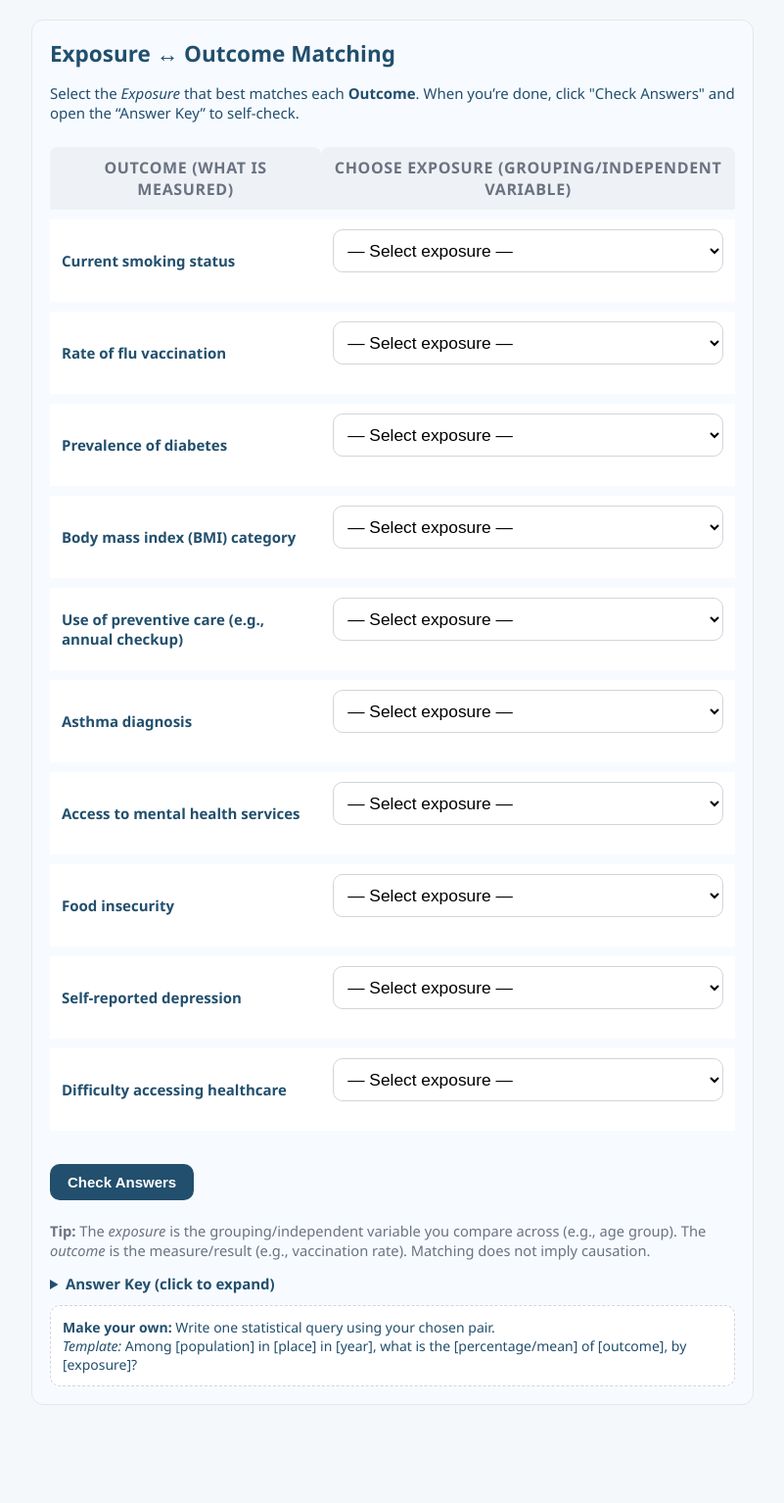
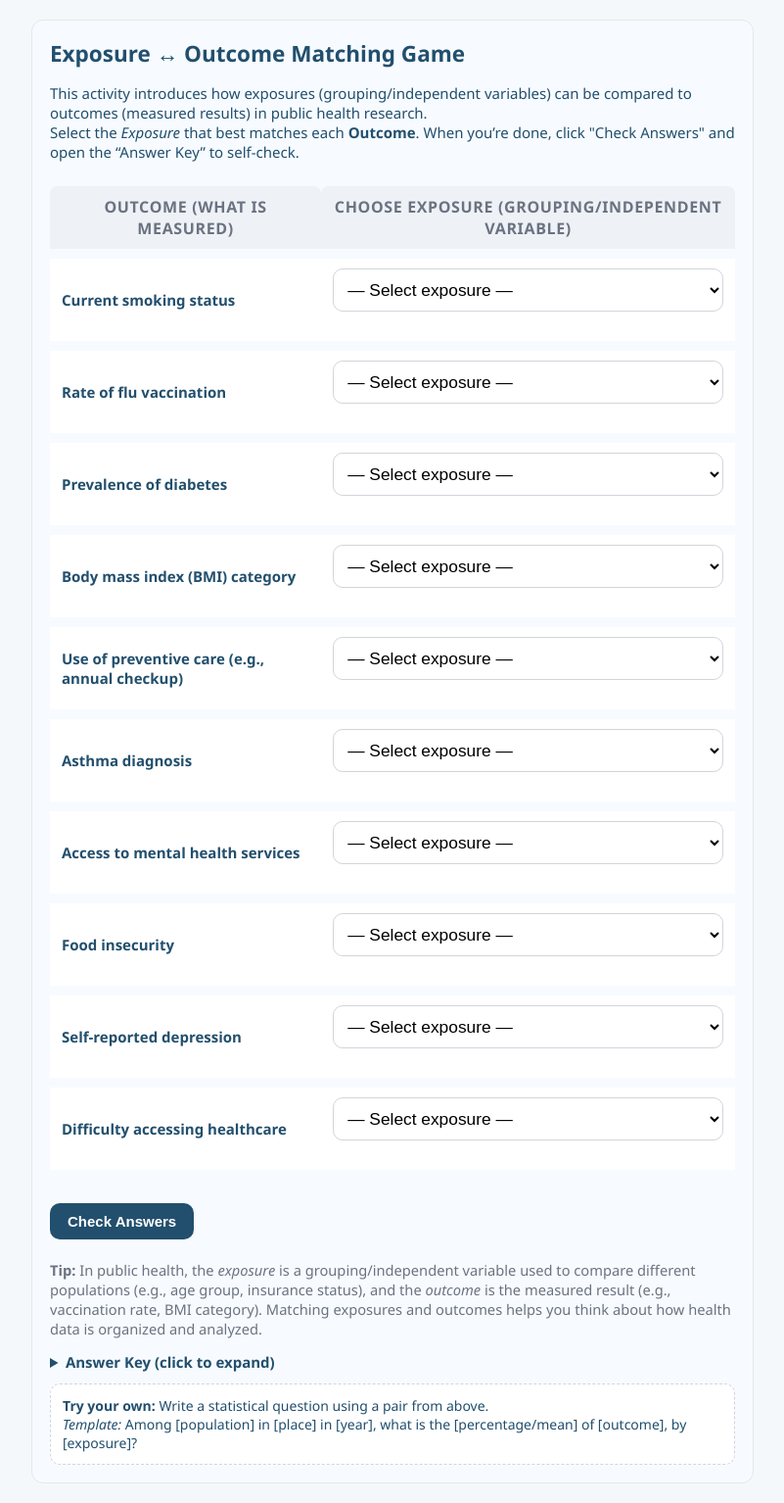
Before and after one commit to cjdonova/exposure-outcome-matching-game, a plain HTML site: page index.html in a window 1280 px wide. Shown: the whole page at 98% size, without its empty margins (239-1040 px from the left). Before the commit the page ends 1454 px from the top, so only its background shows below. Drawn offline with Linux system fonts and the light colour scheme.

Commit message:
Update title and content for public health game

```diff
--- a/index.html
+++ b/index.html
@@ -2,7 +2,7 @@
 <html lang="en">
 <head>
   <meta charset="UTF-8">
-  <title>Exposure ↔ Outcome Matching</title>
+  <title>Exposure ↔ Outcome Matching Game (Public Health)</title>
   <meta name="viewport" content="width=device-width,initial-scale=1">
   <style>
     body {
@@ -119,8 +119,9 @@
 </head>
 <body>
   <div class="matchwrap">
-    <h2><strong>Exposure ↔ Outcome Matching</strong></h2>
-    <p>Select the <em>Exposure</em> that best matches each <strong>Outcome</strong>. When you’re done, click "Check Answers" and open the “Answer Key” to self-check.</p>
+    <h2><strong>Exposure ↔ Outcome Matching Game</strong></h2>
+    <p>This activity introduces how exposures (grouping/independent variables) can be compared to outcomes (measured results) in public health research.<br>
+    Select the <em>Exposure</em> that best matches each <strong>Outcome</strong>. When you’re done, click "Check Answers" and open the “Answer Key” to self-check.</p>
     <table class="matchtbl" role="table" aria-label="Exposure Outcome Matching">
       <thead>
         <tr>
@@ -322,7 +323,7 @@
       </tbody>
     </table>
     <button class="checkbtn" onclick="checkAnswers()">Check Answers</button>
-    <p class="tip"><strong>Tip:</strong> The <em>exposure</em> is the grouping/independent variable you compare across (e.g., age group). The <em>outcome</em> is the measure/result (e.g., vaccination rate). Matching does not imply causation.</p>
+    <p class="tip"><strong>Tip:</strong> In public health, the <em>exposure</em> is a grouping/independent variable used to compare different populations (e.g., age group, insurance status), and the <em>outcome</em> is the measured result (e.g., vaccination rate, BMI category). Matching exposures and outcomes helps you think about how health data is organized and analyzed.</p>
     <details style="margin-top:10px;">
       <summary style="font-weight:700; cursor:pointer;">Answer Key (click to expand)</summary>
       <div class="keybox">
@@ -330,18 +331,18 @@
           <li>Current smoking status → <strong>Gender</strong></li>
           <li>Rate of flu vaccination → <strong>Age group</strong></li>
           <li>Prevalence of diabetes → <strong>Income level</strong></li>
-          <li>BMI category → <strong>Education level</strong></li>
+          <li>Body mass index (BMI) category → <strong>Education level</strong></li>
           <li>Use of preventive care → <strong>Insurance status</strong></li>
           <li>Asthma diagnosis → <strong>Race/ethnicity</strong></li>
           <li>Access to mental health services → <strong>Geographic region</strong></li>
-          <li>Food insecurity → <strong>Household income/size</strong> (use “Household size” here)</li>
+          <li>Food insecurity → <strong>Household size</strong></li>
           <li>Self-reported depression → <strong>Marital status</strong></li>
           <li>Difficulty accessing healthcare → <strong>Disability status</strong></li>
         </ul>
       </div>
     </details>
     <div class="keybox" style="margin-top:12px;">
-      <strong>Make your own:</strong> Write one statistical query using your chosen pair.<br/>
+      <strong>Try your own:</strong> Write a statistical question using a pair from above.<br/>
       <em>Template:</em> Among [population] in [place] in [year], what is the [percentage/mean] of [outcome], by [exposure]?
     </div>
   </div>
```
